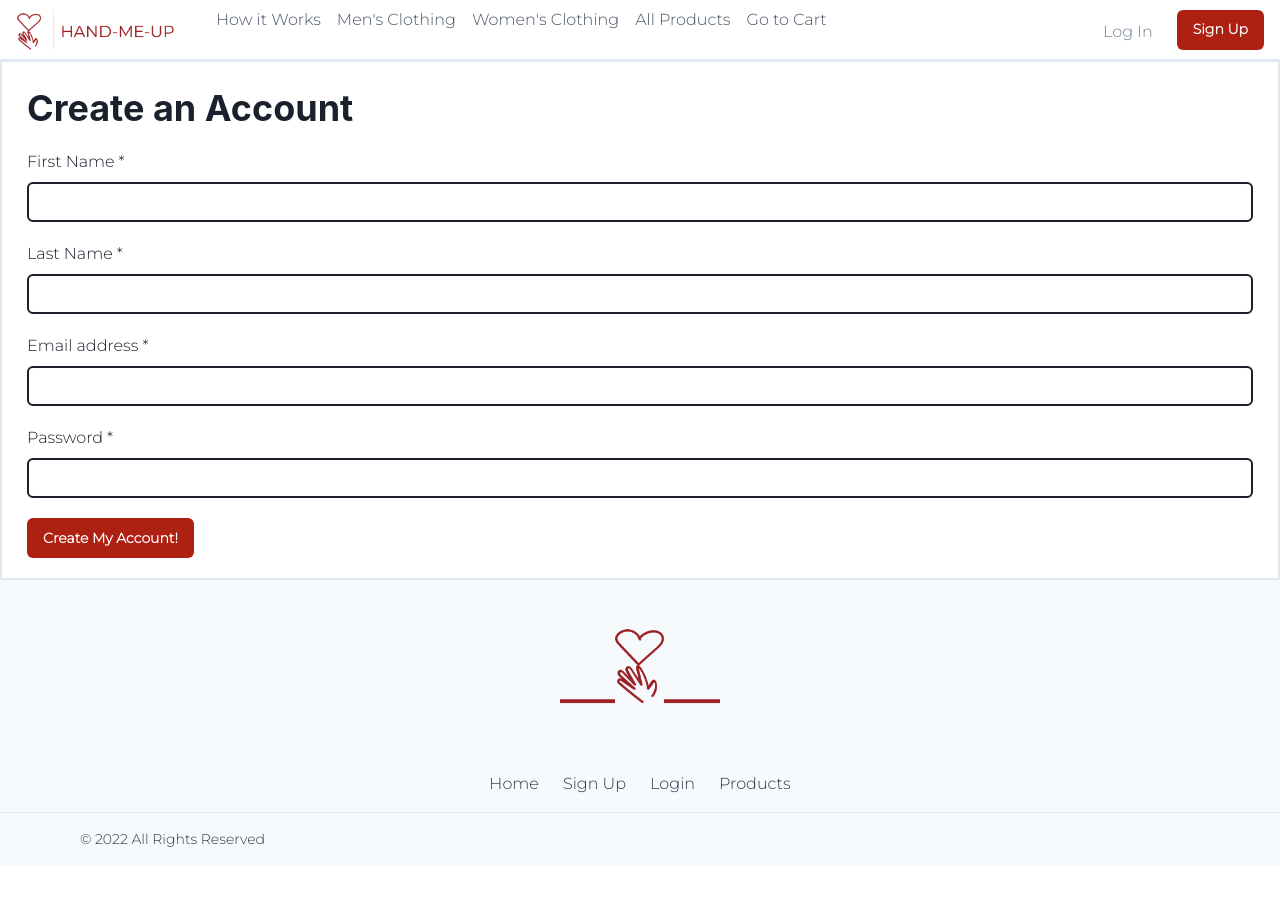
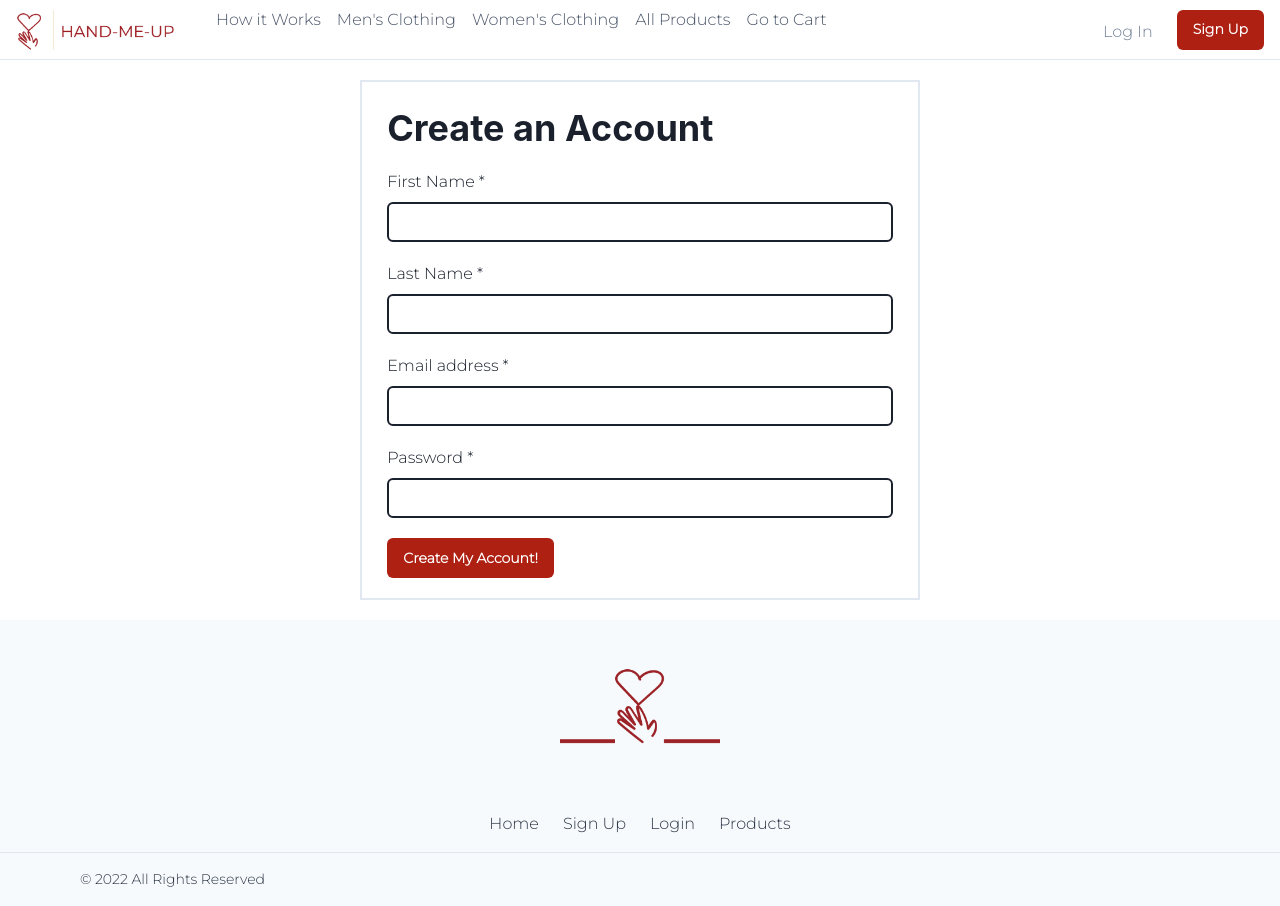
Before and after one commit to olivelliott/hand-me-up, a React (Create React App) app in the folder client/: page /signup in a window 1280 px wide. Before the commit the page ends 866 px from the top, so only its background shows below. Built offline with nearby package versions, Linux system fonts and the light colour scheme.

Commit message:
wrap forms in a container so they don't stretch 100% of the screen width on desktop

```diff
--- a/client/src/pages/LoginForm.js
+++ b/client/src/pages/LoginForm.js
@@ -5,6 +5,7 @@ import { useNavigate } from 'react-router-dom'
 import Auth from '../utils/auth'
 
 import {
+  Container,
   FormControl,
   FormLabel,
   FormErrorMessage,
@@ -50,7 +51,8 @@ export default function LoginForm() {
   }
 
   return (
-    <Box border='2px' pt='25px' pr='25px' pl='25px' borderColor='gray.200' >
+    <Container>
+      <Box border='2px' pt='25px' pr='25px' pl='25px' borderColor='gray.200' m='5'>
         <form onSubmit={handleFormSubmit}>
           <FormControl isRequired >
             <Heading mb='20px'>Log In</Heading>
@@ -61,7 +63,7 @@ export default function LoginForm() {
               name='email'
               id='emailField'
               type='email'
-          onChange={handleChange}/>
+              onChange={handleChange} />
 
             <FormLabel htmlFor='passwordField'>Password</FormLabel>
             <Input
@@ -69,11 +71,11 @@ export default function LoginForm() {
               name='password'
               id='passwordField'
               type='password'
-        onChange={handleChange}/>
+              onChange={handleChange} />
           </FormControl>
 
           <Button
-        type = 'submit'
+            type='submit'
             display={{ base: 'none', md: 'inline-flex' }}
             fontSize={'sm'}
             fontWeight={600}
@@ -89,5 +91,6 @@ export default function LoginForm() {
           </Button>
         </form>
       </Box>
+    </Container>
   )
 }
--- a/client/src/pages/SignupForm.js
+++ b/client/src/pages/SignupForm.js
@@ -6,6 +6,7 @@ import Auth from '../utils/auth'
 import { validateEmail } from '../utils/helpers'
 
 import {
+  Container,
   FormControl,
   FormLabel,
   FormErrorMessage,
@@ -49,7 +50,8 @@ export default function SignupForm() {
   }
 
   return (
-    <Box border='2px' pt='25px' pr='25px' pl='25px' borderColor='gray.200' >
+    <Container>
+      <Box border='2px' pt='25px' pr='25px' pl='25px' borderColor='gray.200' m='5' >
         <form onSubmit={handleFormSubmit}>
           <FormControl isRequired>
             <Heading mb='20px'>Create an Account</Heading>
@@ -106,5 +108,6 @@ export default function SignupForm() {
           </Button>
         </form>
       </Box>
+    </Container>
   )
 }
```
Lines whose indentation alone changed are shown as unchanged.
